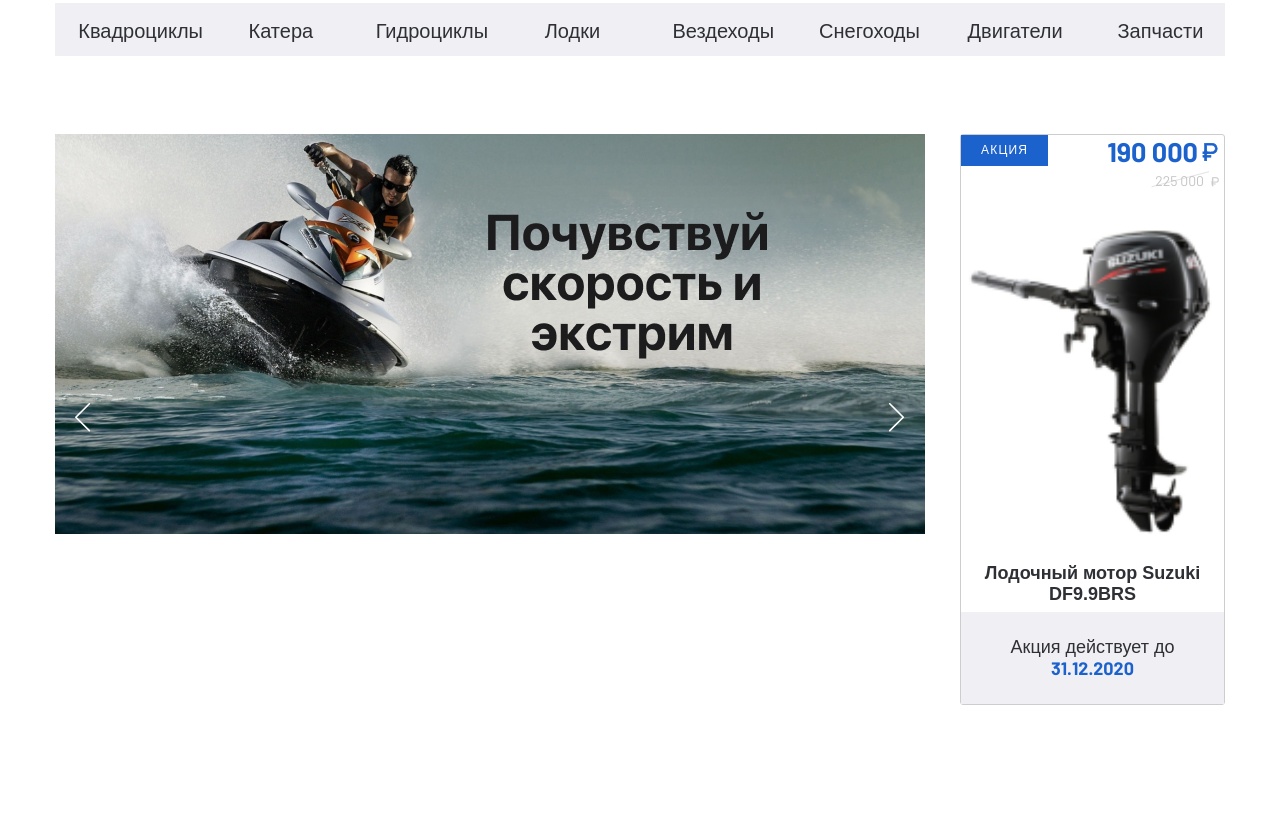
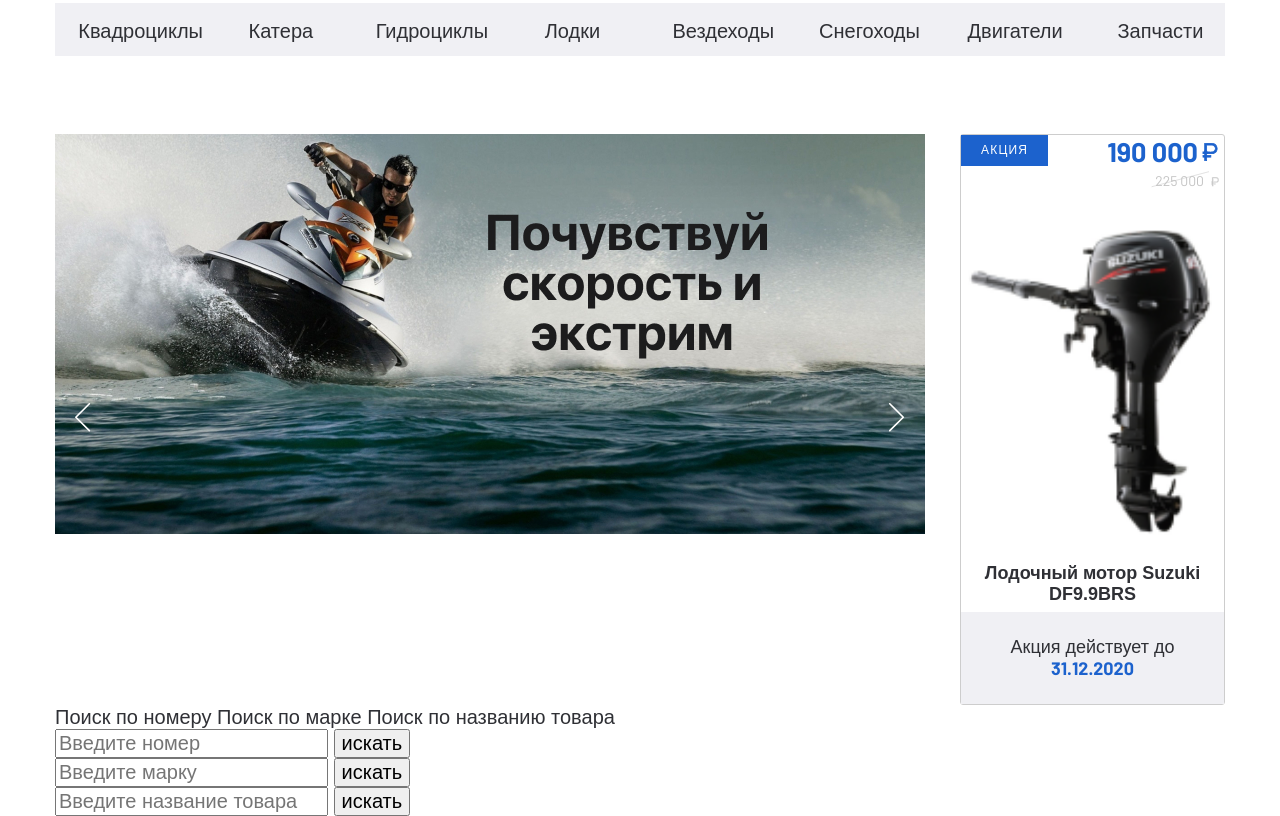
Before and after one commit to bozhenova/drive-moto, a website: page index.html in a window 1280 px wide. Shown: the part 119-935 px from the top of the page. Before the commit the page ends 824 px from the top, so only its background shows below. Drawn offline with nearby package versions, Linux system fonts and the light colour scheme.

Commit message:
Add markup for search section

```diff
--- a/index.html
+++ b/index.html
@@ -91,7 +91,7 @@
       </div>
     </header>
 
-    <section class="banner-section">
+    <section class="banner-section page-section">
       <div class="container">
         <div class="banner-section__inner">
           <div class="banner-section__slider">
@@ -160,7 +160,62 @@
         </div>
       </div>
     </section>
-
+    <section class="search page-section">
+      <div class="container">
+        <div class="search__inner">
+          <div class="search__tabs">
+            <a class="search__tabs-item search__tabs-item--active" href="#tab-1"
+              >Поиск по номеру</a
+            >
+            <a class="search__tabs-item" href="#tab-2">Поиск по марке</a>
+            <a class="search__tabs-item" href="#tab-3"
+              >Поиск по названию товара</a
+            >
+          </div>
+          <div class="search__content">
+            <div
+              id="tab-1"
+              class="search__content-item search__content-item--active"
+            >
+              <form class="search__content-form">
+                <input
+                  class="search__content-input"
+                  type="text"
+                  placeholder="Введите номер"
+                />
+                <button class="search__content-btn" type="submit">
+                  искать
+                </button>
+              </form>
+            </div>
+            <div id="tab-2" class="search__content-item">
+              <form class="search__content-form">
+                <input
+                  class="search__content-input"
+                  type="text"
+                  placeholder="Введите марку"
+                />
+                <button class="search__content-btn" type="submit">
+                  искать
+                </button>
+              </form>
+            </div>
+            <div id="tab-3" class="search__content-item">
+              <form class="search__content-form">
+                <input
+                  class="search__content-input"
+                  type="text"
+                  placeholder="Введите название товара"
+                />
+                <button class="search__content-btn" type="submit">
+                  искать
+                </button>
+              </form>
+            </div>
+          </div>
+        </div>
+      </div>
+    </section>
     <script src="https://ajax.googleapis.com/ajax/libs/jquery/3.4.1/jquery.min.js"></script>
     <script src="js/slick.min.js"></script>
     <script src="js/main.js"></script>
```
